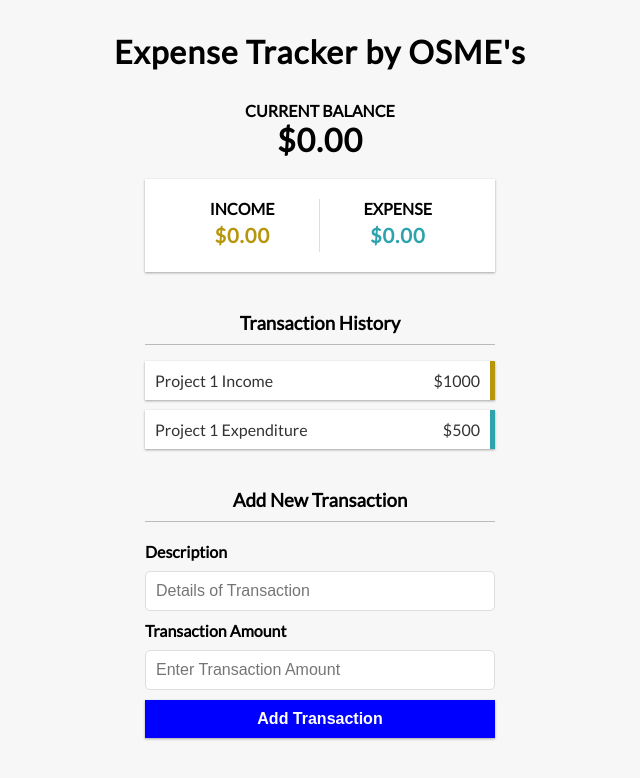
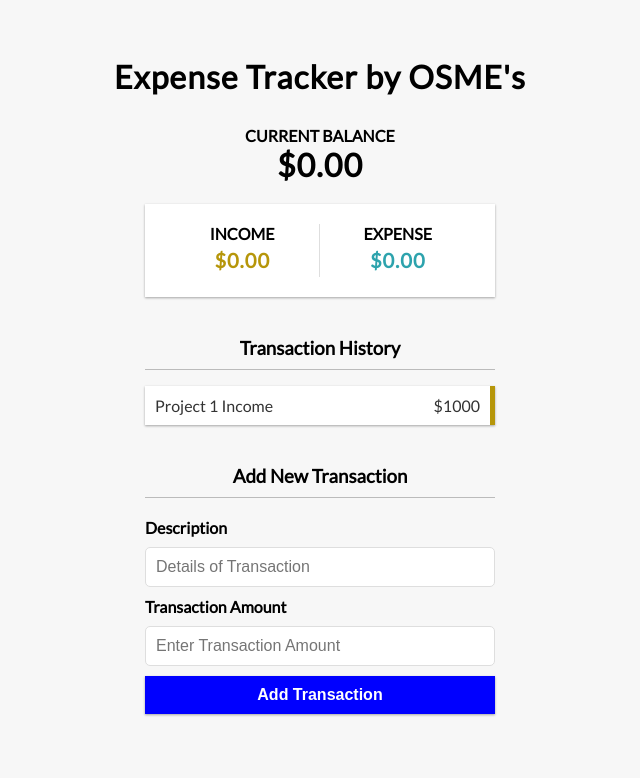
Before and after one commit to thediaryofmos/expense-tracker, a React (Create React App) app: page / in a window 1280 px wide. Shown: the top 778 px of the page, without its empty margins (320-960 px from the left). Built offline with nearby package versions, Linux system fonts and the light colour scheme.

Commit message:
Added transactions.js to hold new transaction values.

```diff
--- a/src/App.js
+++ b/src/App.js
@@ -7,6 +7,7 @@ import {Balance} from './Components/Balance'
 import {AccountSummary} from './Components/AccountSummary'
 import {TransactionHistory} from './Components/TransactionHistory'
 import {AddTransaction} from './Components/AddTransaction'
+
 //importing GlobalProvider
 import { GlobalProvider } from './Context/GlobalState';
 
--- a/src/Components/TransactionHistory.js
+++ b/src/Components/TransactionHistory.js
@@ -1,20 +1,16 @@
-import React from 'react';
+import React, {useContext} from 'react';
+
+import {GlobalContext} from '../Context/GlobalState';
+
+import {Transactions} from './Transactions'
 
 export const TransactionHistory = () => {
+    const {transactions} = useContext (GlobalContext);
     return(
         <div>
             <h3>Transaction History</h3>
             <ul className = "list">
-                <li className = "plus">
-                    Project 1 Income
-                    <span>$1000</span>
-                    <button className = "delete-btn">X</button>
-                </li>
-                <li className = "minus">
-                    Project 1 Expenditure
-                    <span>$500</span>
-                    <button className = "delete-btn">X</button>
-                </li>
+                <Transactions />
             </ul>
         </div>
     )
--- /dev/null
+++ b/src/Components/Transactions.js
@@ -0,0 +1,11 @@
+import React from 'react';
+
+export const Transactions = () => {
+    return(
+        <li className = "plus">
+                    Project 1 Income
+                    <span>$1000</span>
+                    <button className = "delete-btn">X</button>
+        </li>
+    )
+}
```
Also changed, not shown: 1 other file (tests, documents, lock files or other folders).
